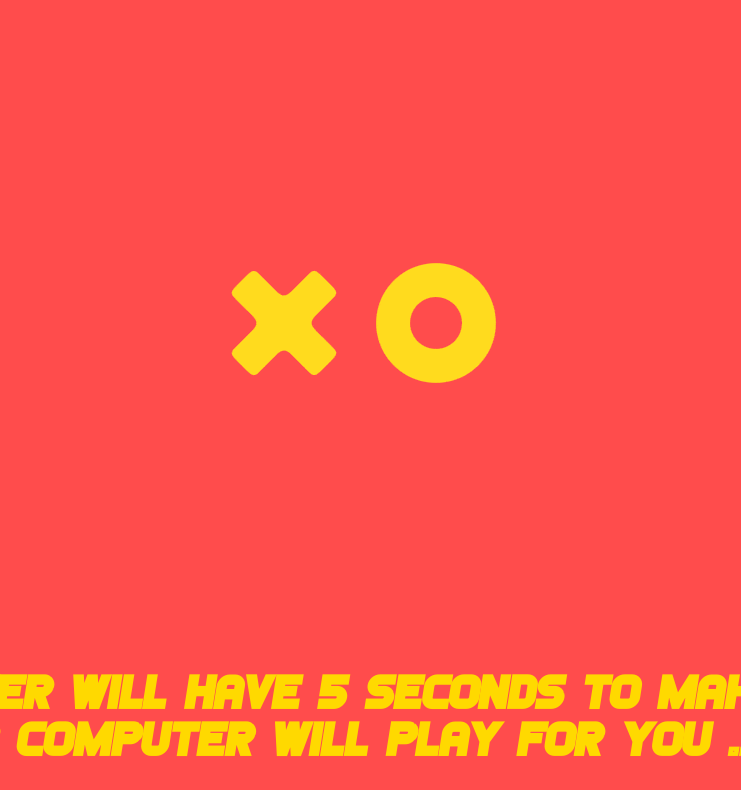
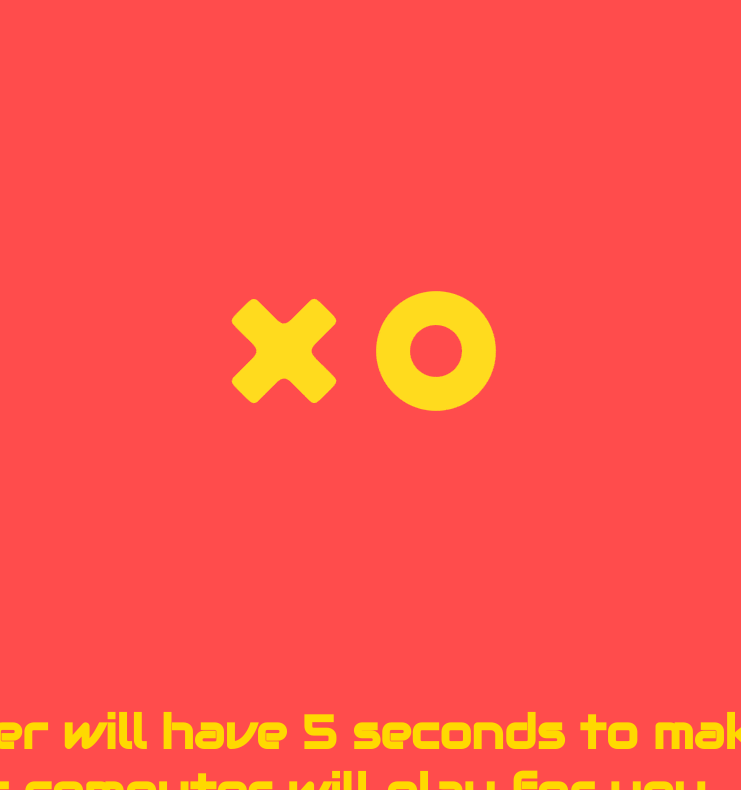
Before and after one commit to youssinko/first-game, a plain HTML site: page index.html in a window 1280 px wide. Shown: the part 211-1001 px from the top of the page, without its empty margins (280-1021 px from the left). Drawn offline with nearby package versions, Linux system fonts and the light colour scheme.

Commit message:
changed font

```diff
--- a/css/style.css
+++ b/css/style.css
@@ -1,15 +1,16 @@
 *{
-    font-family: 'Games', sans-serif;
-    /* src:url("./css/games/Games-Italic.ttf"); */
+    /* font-family: 'Games', sans-serif; */
+    font-family: "Audiowide", sans-serif;
+
     box-sizing: border-box;
 
 }
-@font-face {
+/* @font-face {
     font-family: 'Games';
     font-style: normal;
     font-weight: 400;
     src: local('Games'), url('/css/games/Games-Italic.ttf') format('woff');
-}
+} */
 
 
 .hide{
--- a/index.html
+++ b/index.html
@@ -5,7 +5,8 @@
     <meta charset="UTF-8">
     <meta http-equiv="X-UA-Compatible" content="IE=edge">
     <meta name="viewport" content="width=device-width, initial-scale=1.0">
-    <link href="./css/games/Games-Italic.ttf" rel="stylesheet">
+    <link rel="stylesheet" href="https://fonts.googleapis.com/css?family=Audiowide">
+    <!-- <link href="./css/games/Games-Italic.ttf" rel="stylesheet"> -->
     <link rel="stylesheet" href="https://cdnjs.cloudflare.com/ajax/libs/animate.css/4.1.1/animate.min.css">
     <link rel="stylesheet" href="./css/style.css">
     <script defer src="./js/script.js"></script>
```
Also changed, not shown: 2 other files.
